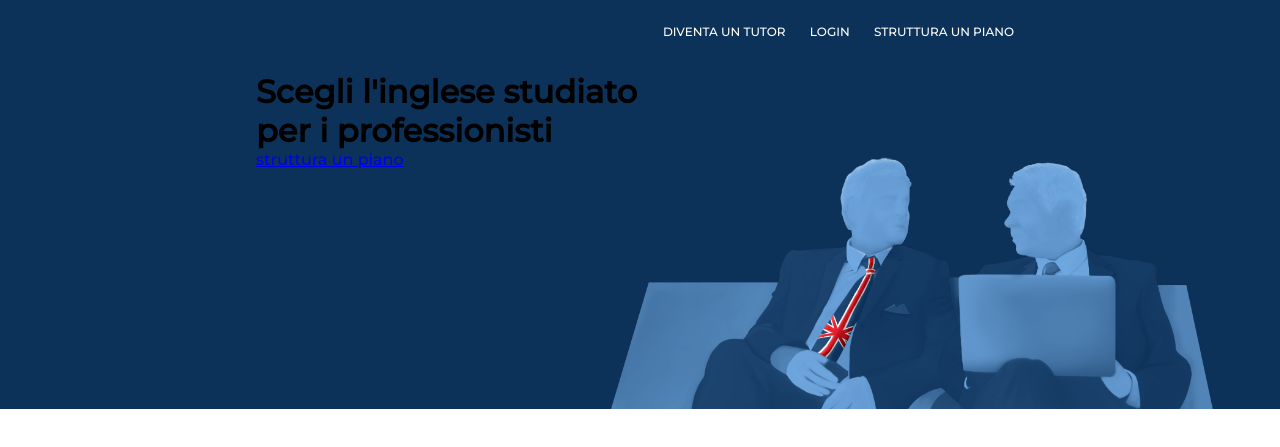
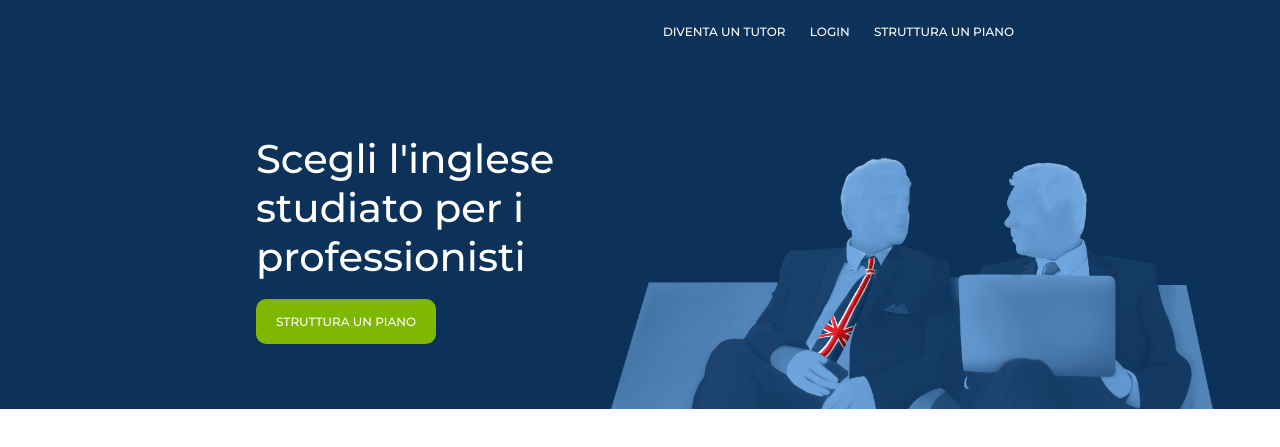
Before and after one commit to marcocarone/html-css-fluentify, a plain HTML site: page index.html in a window 1280 px wide. Shown: the part 91-538 px from the top of the page. Drawn offline with Linux system fonts and the light colour scheme.

Commit message:
prima fase header

```diff
--- a/css/style.css
+++ b/css/style.css
@@ -21,6 +21,7 @@ body {
   display: table;
   clear:both;
 }
+
 .page-header {
   height: 500px;
   background-color: #0d325a;
@@ -41,12 +42,19 @@ body {
 }
 
 .top-header-left a,
-.top-header-right a {
+.top-header-right a,
+.button {
   font-size: 12px;
   text-decoration: none;
   color: #ffffff;
   text-transform: uppercase;
   padding: 10px;
+}
+
+.button {
+  background-color: #7fb802;
+  border-radius: 10px;
+  padding: 15px 20px;
 }
 
 /* .top-header-right a:first-of-type {
@@ -68,13 +76,21 @@ body {
   float: right;
 }
 
-
-.header-box-left{
-  float:left;
+.header-box {
+  position: relative;
+  height: 320px;
+}
+.header-box-left {
   width: 50%;
+  position: absolute;
+  left: 0;
+  top: 50%;
+  transform: translateY(-50%);
 }
 
-.header-box-right {
-  float:right;
-  width: 50%;
+.header-box-left h1 {
+  color: #ffffff;
+  font-size: 40px;
+  font-weight: 500;
+  margin-bottom: 30px;
 }
```
